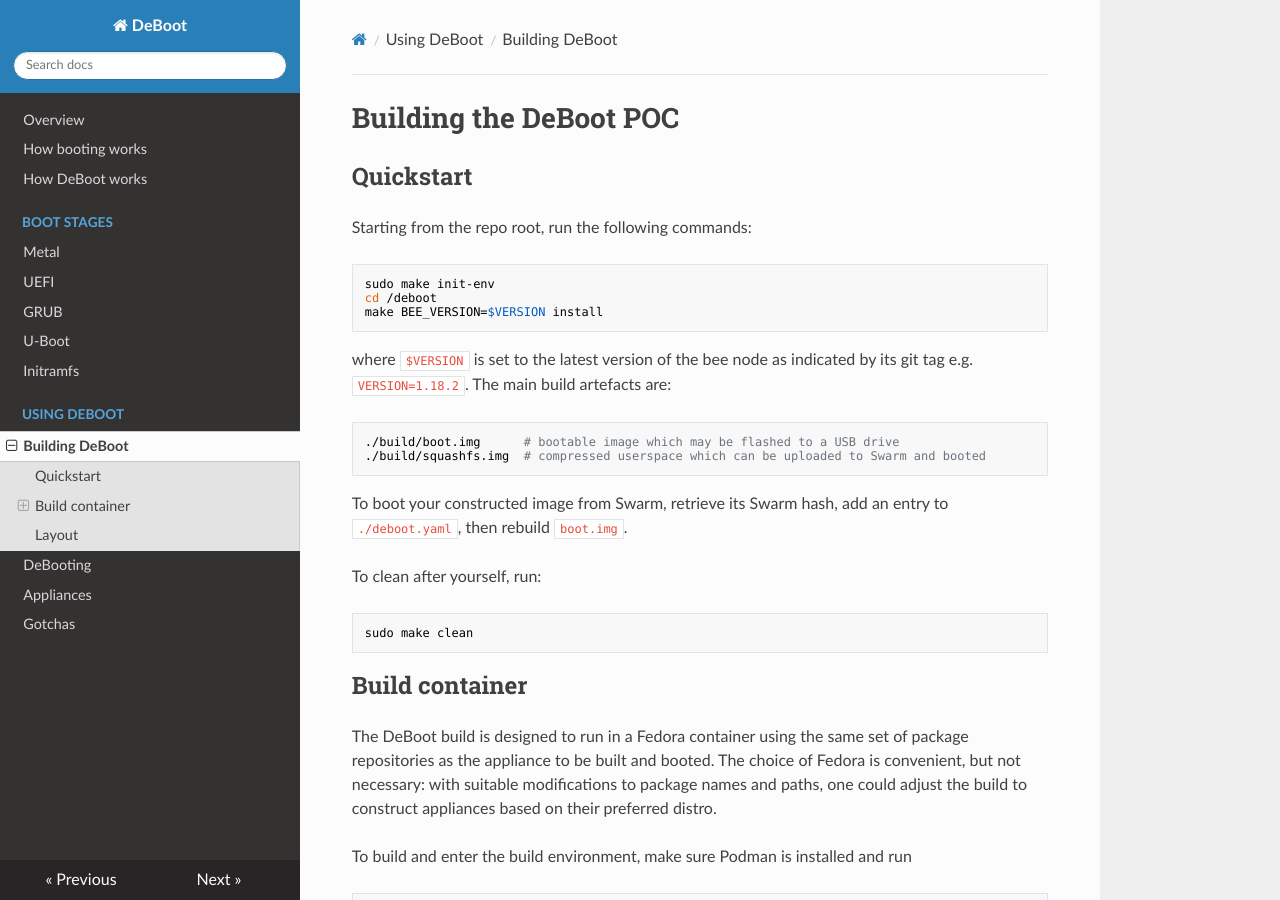
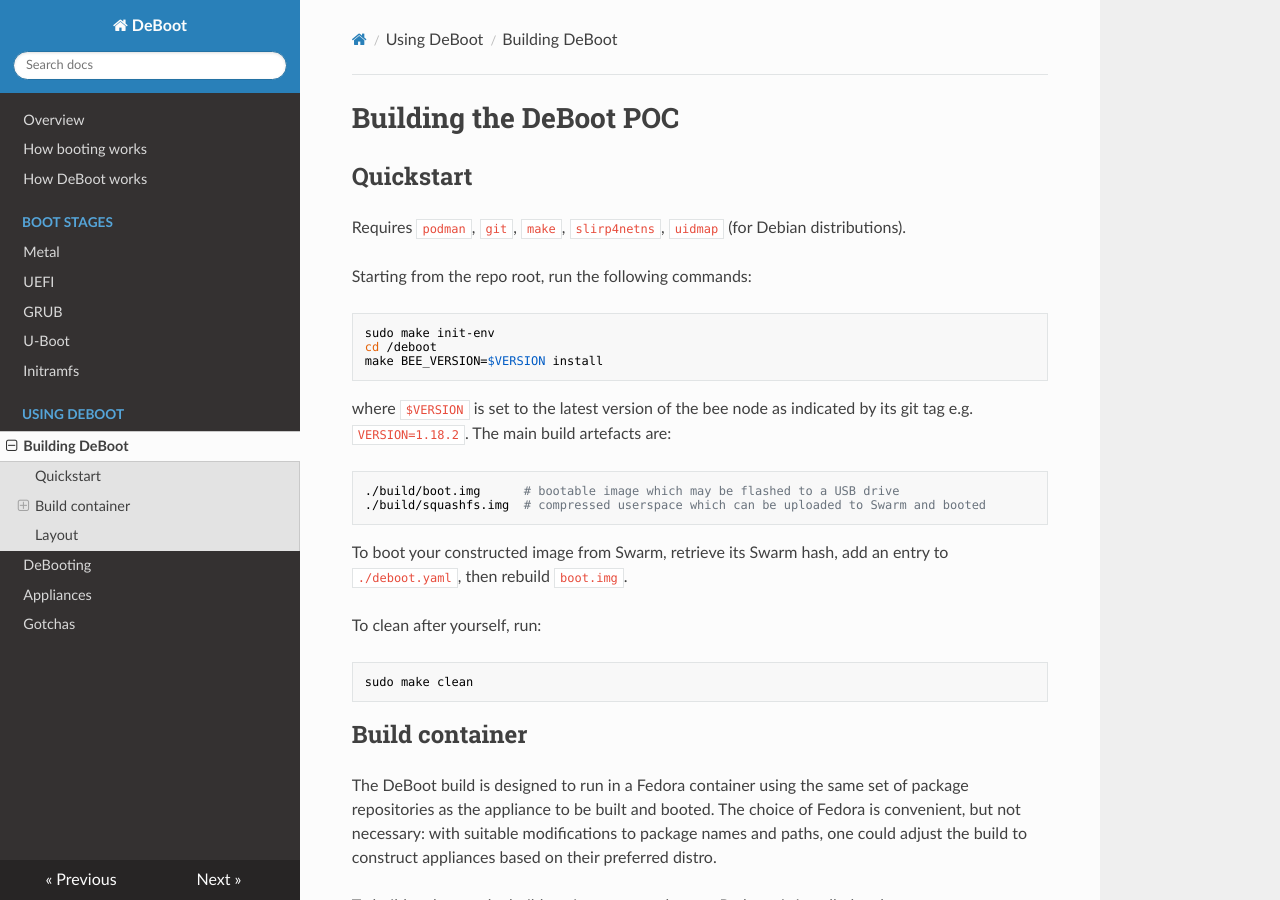
Before and after one commit to debootdevs/deboot, an MkDocs documentation site: the page built from docs/docs/build.md, in a window 1280 px wide and 900 px high. Built offline with MkDocs 1.6.1, drawn with Linux system fonts in a browser that asks for light colours; nearby versions of some CDN libraries.

Commit message:
Added pre-requisites

```diff
--- a/docs/docs/build.md
+++ b/docs/docs/build.md
@@ -1,6 +1,8 @@
 # Building the DeBoot POC
 
 ## Quickstart
+
+Requires `podman`, `git`, `make`, `slirp4netns`, `uidmap` (for Debian distributions).
 
 Starting from the repo root, run the following commands:
 
```
